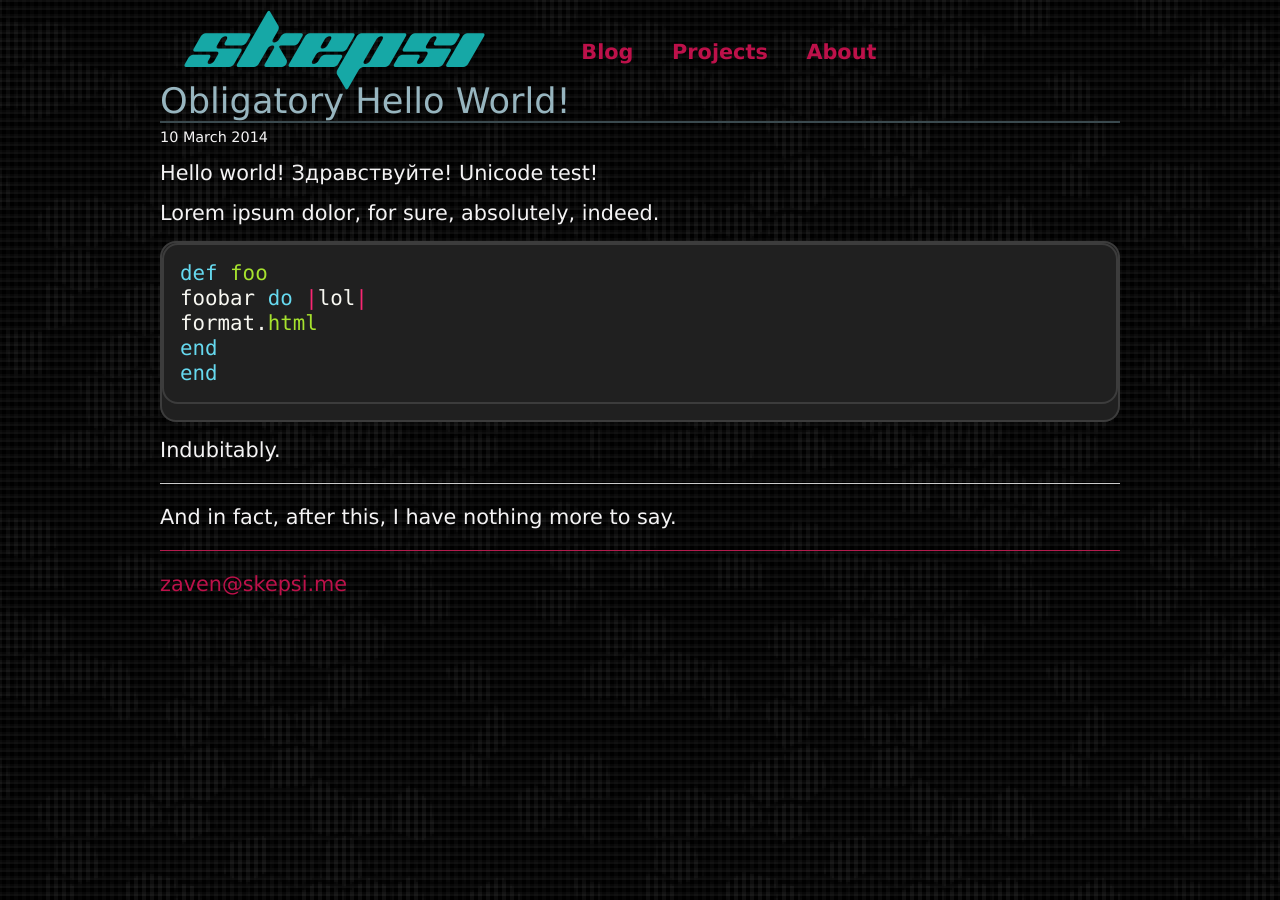
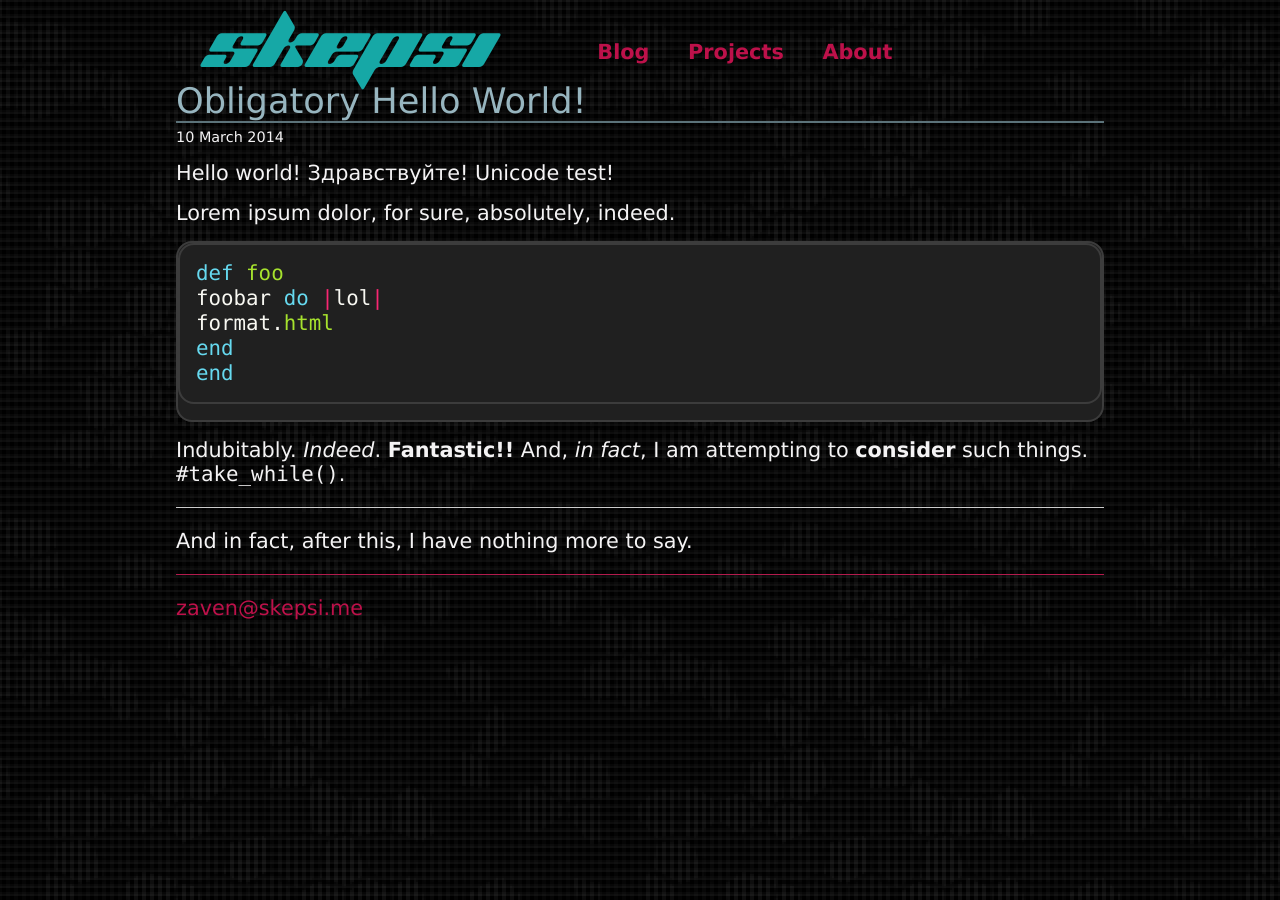
Before and after one commit to voithos/voithos.github.io, a Jekyll site: the page built from _posts/2014-03-10-obligatory-hello-world.md, in a window 1280 px wide. Built offline with Jekyll 4.4.1, drawn with Linux system fonts in a browser that asks for light colours; Markdown is read by kramdown in place of the engine named in the settings.

Commit message:
Alter index page to display excerpts of posts

````diff
--- a/_layouts/default.html
+++ b/_layouts/default.html
@@ -12,20 +12,20 @@
     <body>
 
         <section class="site">
-            <header class="header">
+            <header>
                 <h1 class="title"><a href="/">{{ site.name }}</a></h1>
                 <nav>
                     <ul>
-                        <li><a class="extra" href="/">Blog</a></li>
-                        <li><a class="extra" href="/projects.html">Projects</a></li>
-                        <li><a class="extra" href="/about.html">About</a></li>
+                        <li><a href="/">Blog</a></li>
+                        <li><a href="/projects.html">Projects</a></li>
+                        <li><a href="/about.html">About</a></li>
                     </ul>
                 </nav>
             </header>
 
             {{ content }}
 
-            <footer class="footer">
+            <footer>
                 <hr>
                 <a href="mailto:zaven@skepsi.me">zaven@skepsi.me</a>
             </footer>
--- a/_posts/2014-03-10-obligatory-hello-world.md
+++ b/_posts/2014-03-10-obligatory-hello-world.md
@@ -16,7 +16,8 @@
 end
 ```
 
-Indubitably.
+Indubitably. *Indeed*. **Fantastic!!** And, _in fact_, I am attempting
+to __consider__ such things. `#take_while()`.
 
 ---
 
--- a/assets/css/main.css
+++ b/assets/css/main.css
@@ -215,7 +215,9 @@
 
 a {
   color: #bd114a;
-  text-decoration: none;
+  text-decoration: none; }
+
+a {
   -webkit-transition: all 0.5s ease-out 0s;
   -moz-transition: all 0.5s ease-out 0s;
   -o-transition: all 0.5s ease-out 0s;
@@ -239,7 +241,8 @@
 .site {
   font-size: 1.3rem;
   width: 60rem;
-  margin: 1rem auto 1rem; }
+  margin: 0 auto;
+  padding: 1rem; }
   @media screen and (max-width: 980px) {
     .site {
       width: 100%; } }
@@ -272,10 +275,16 @@
 footer hr {
   border-color: #b31b4d; }
 
+.posts article > h2 a {
+  color: #97b5bf;
+  text-decoration: none; }
+  .posts article > h2 a:hover {
+    text-shadow: 0 0 5px #97b5bf; }
+
 article > h2 {
   font-size: 2.2rem;
   color: #97b5bf;
-  border-bottom: 2px solid #3b4a4f;
+  border-bottom: 2px solid #5c737a;
   margin-bottom: 0.4rem; }
 article > .meta {
   font-size: 0.9rem; }
````
Also changed, not shown: assets/scss/main.scss (+21 -2 lines), index.html (+8 -1 lines).
